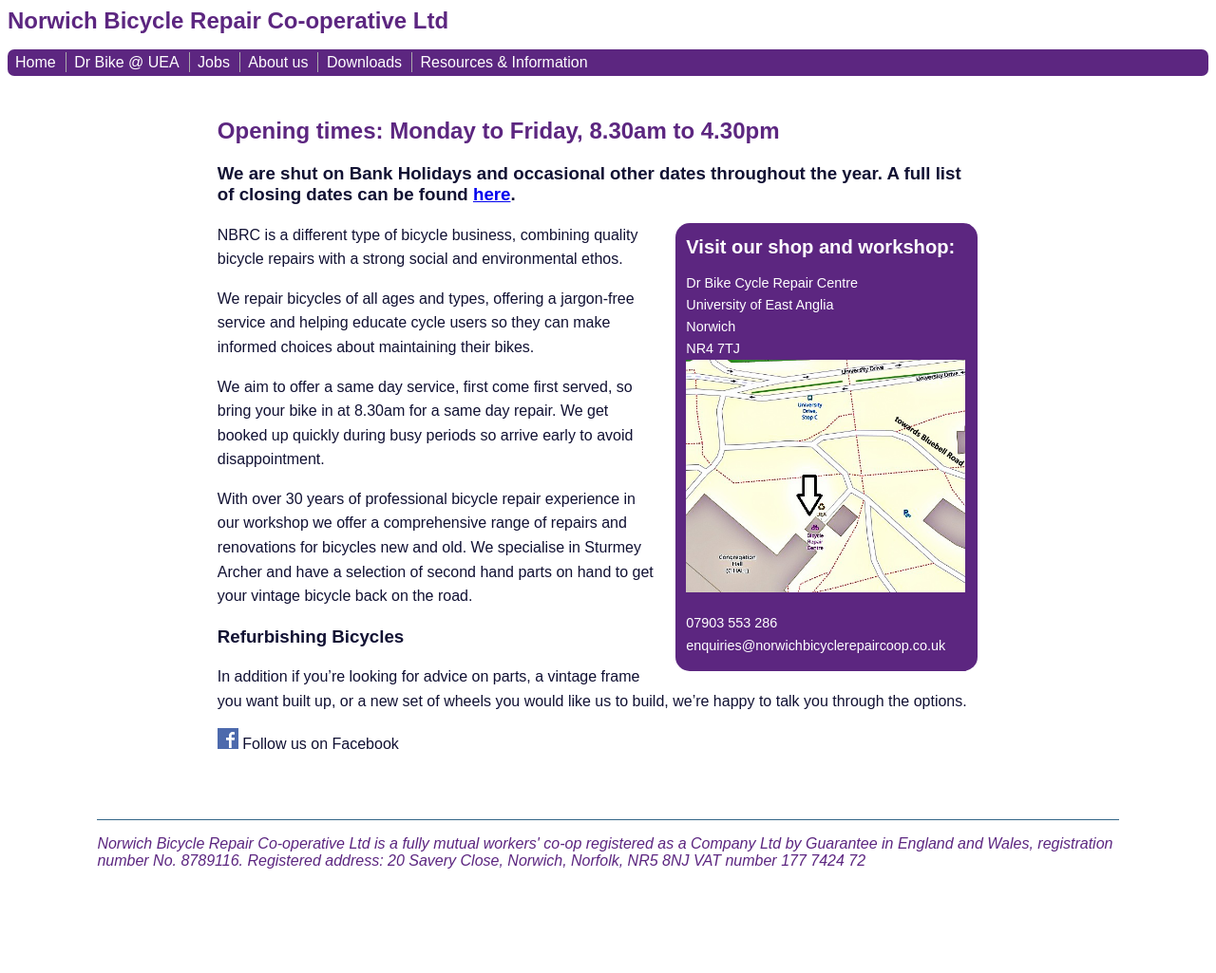
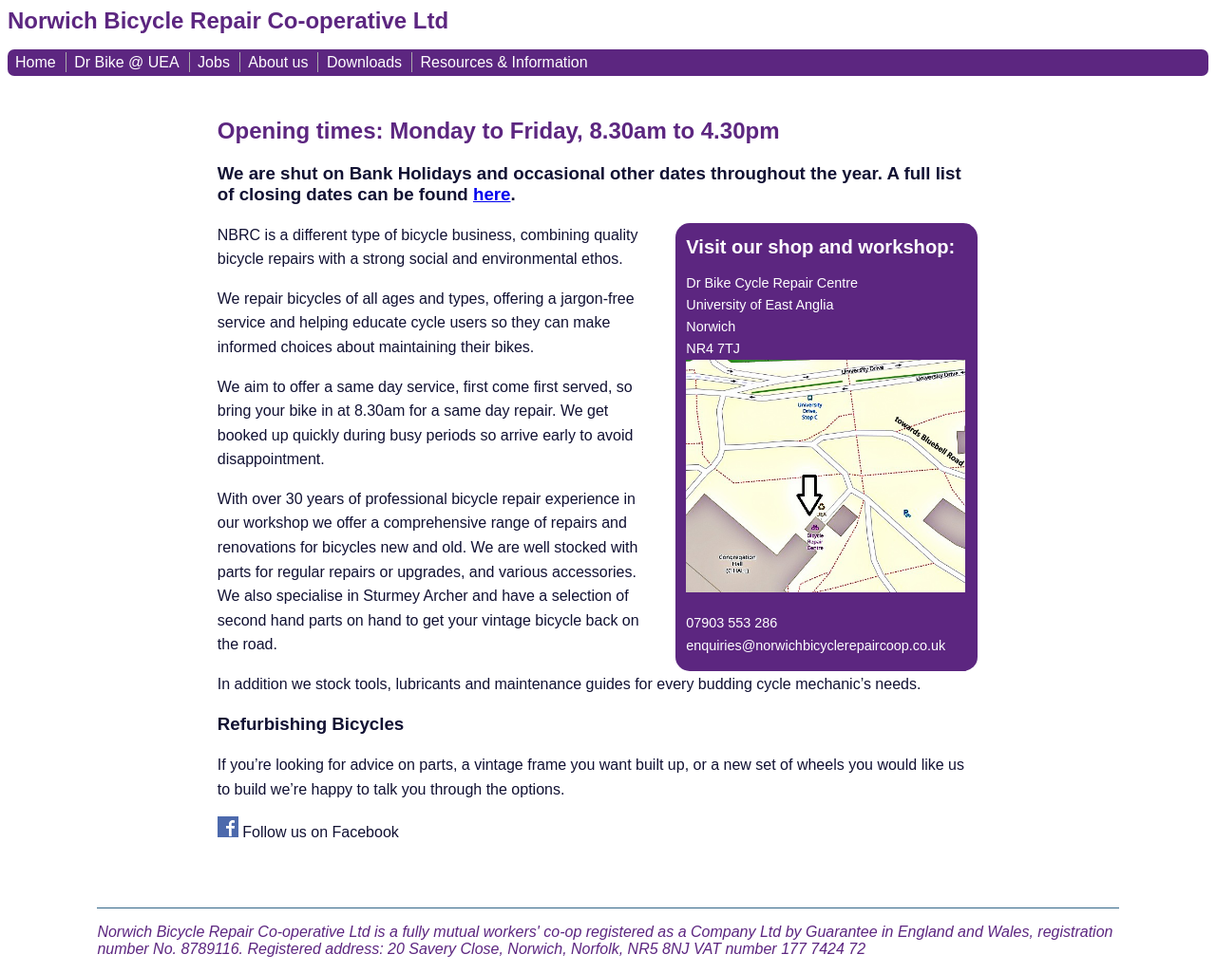
Before and after one commit to norwichbicyclerepaircooperative/norwichbicyclerepaircooperative.github.io, a Jekyll site: the page built from index.md, in a window 1280 px wide. Shown: the whole page at 95% size. Built offline with Jekyll 4.4.1, drawn with Linux system fonts in a browser that asks for light colours; before the commit the page ends 932 px from its top, so only the background shows below that.

Commit message:
Update index.md

```diff
--- a/index.md
+++ b/index.md
@@ -34,11 +34,13 @@
 in at 8.30am for a same day repair. We get booked up quickly during busy periods
 so arrive early to avoid disappointment.
 
-With over 30 years of professional bicycle repair experience in our workshop we offer a comprehensive range of repairs and renovations for bicycles new and old. We specialise in Sturmey Archer and have a selection of second hand parts on hand to get your vintage bicycle back on the road.
+With over 30 years of professional bicycle repair experience in our workshop we offer a comprehensive range of repairs and renovations for bicycles new and old. We are well stocked with parts for regular repairs or upgrades, and various accessories. We also specialise in Sturmey Archer and have a selection of second hand parts on hand to get your vintage bicycle back on the road.
+
+In addition we stock tools, lubricants and maintenance guides for every budding cycle mechanic's needs.
 
 ### Refurbishing Bicycles
 
-In addition if you're looking for advice on parts, a vintage frame you want built up, or a new set of wheels you would like us to build, we're happy to talk you through the options.
+If you're looking for advice on parts, a vintage frame you want built up, or a new set of wheels you would like us to build we're happy to talk you through the options.
 
 
 [![Visit us on Facebook](/static/images/fb_logo.png)](http://www.facebook.com/norwichbicycle) Follow us on Facebook
```
